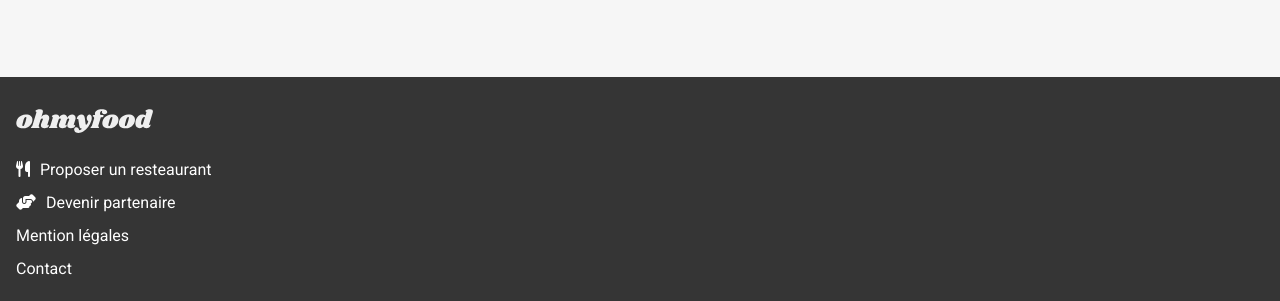
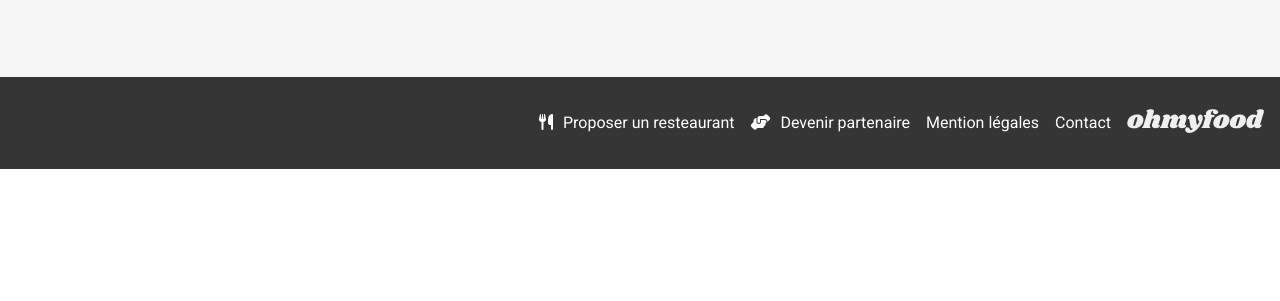
Before and after one commit to DjennadRany/Dynamisez-une-page-web-avec-des-animations-CSS, a website: page index.html in a window 1280 px wide. Shown: the part 1307-1608 px from the top of the page. After the commit the page ends 1476 px from the top, so only its background shows below. Drawn offline with Linux system fonts and the light colour scheme; a web font is replaced by a local one.

Commit message:
Add files via upload

```diff
--- a/src/assets/scss/tamplet.scss
+++ b/src/assets/scss/tamplet.scss
@@ -28,9 +28,7 @@
         width: 137px;
     }
 
-    .block-log {
-        margin: 1em 0em;
-    }
+
 
     ul.foot {
         margin: 0;
@@ -140,7 +138,19 @@
 
     footer.footer {
         /* templat footer */
+
+        flex-direction: row-reverse;
+        flex-wrap: nowrap;
+        justify-content: flex-start;
+        align-items: center;
+
+
         ul.foot {
+
+            flex-direction: row;
+            align-items: center;
+            justify-content: flex-end;
+            flex-wrap: nowrap;
 
             li {
                 margin-right: 1em;
```
Also changed, not shown: src/dist/css/tamplet.css.
